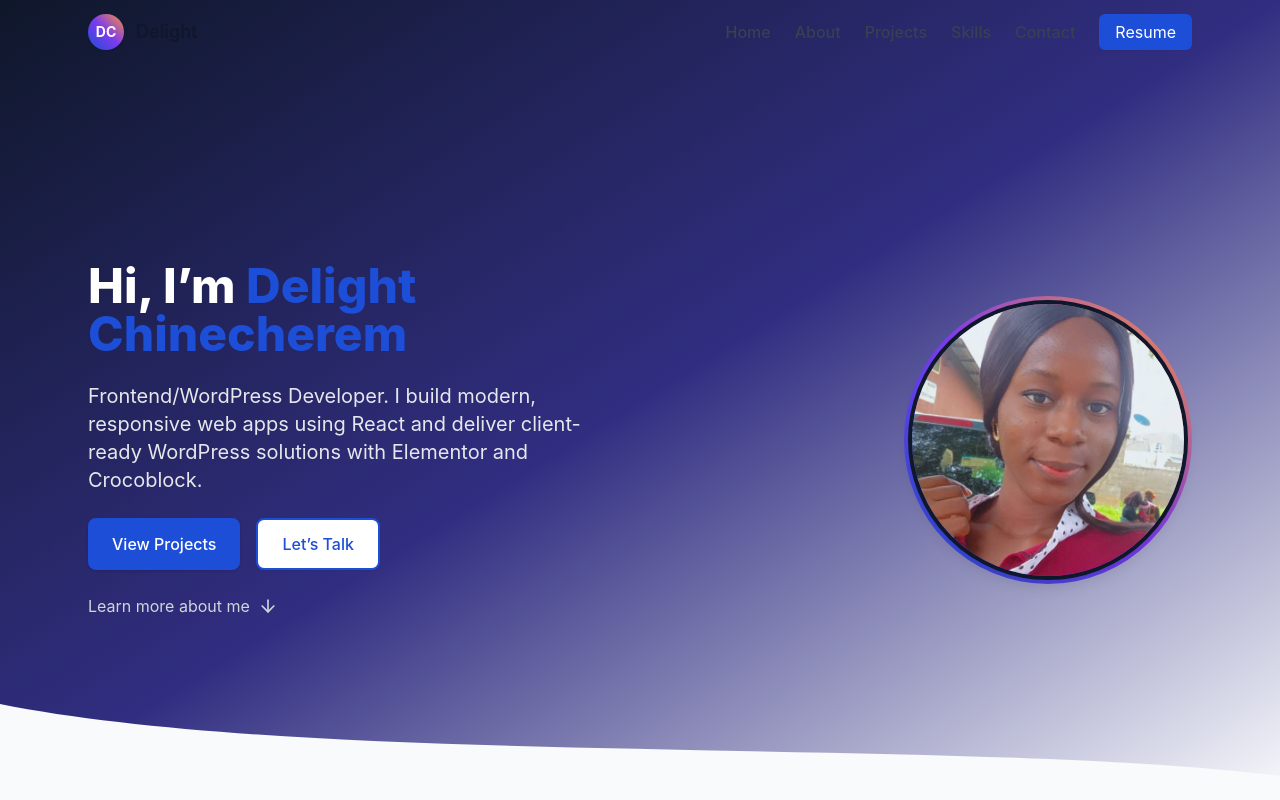
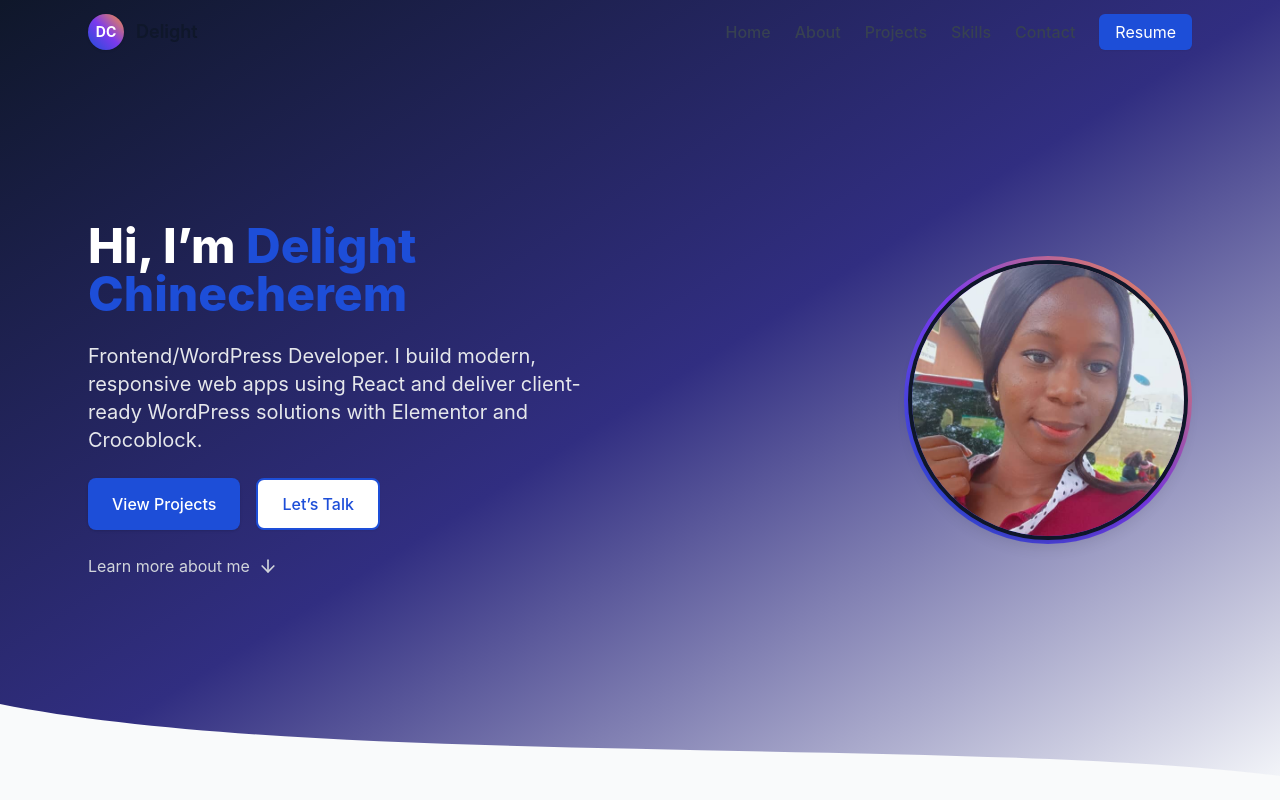
Before and after one commit to Dee-webtech/portfolio-delight, a React (Create React App) app: page / in a window 1280 px wide. Shown: the top 800 px of the page. Built offline with nearby package versions, Linux system fonts and the light colour scheme.

Commit message:
Fix hero layout using stable viewport height (svh)

```diff
--- a/src/components/Hero.jsx
+++ b/src/components/Hero.jsx
@@ -12,7 +12,7 @@ export default function Hero() {
   return (
     <section
       id="home"
-      className="relative min-h-screen flex items-center pt-20 bg-gradient-to-br from-slate-900 via-indigo-900 to-purple-900 text-white"
+      className="relative min-h-[100svh] flex items-center overflow-hidden bg-gradient-to-br from-slate-900 via-indigo-900 to-purple-900 text-white"
     >
       <div className="relative z-10 max-w-6xl mx-auto px-6 grid md:grid-cols-2 gap-12 items-center">
         {/* Left: text */}
```
